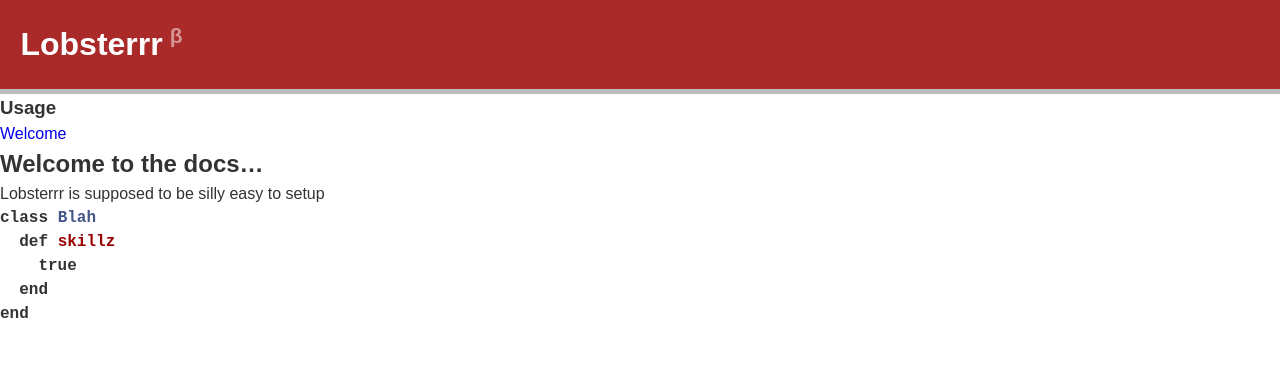
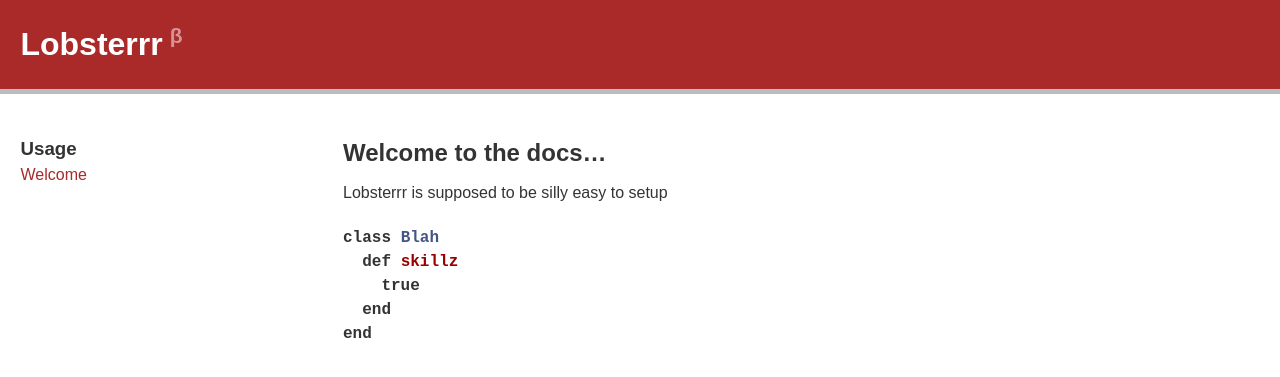
Before and after one commit to jamesduncombe/lobsterrr-documentation, a Jekyll site: the page built from index.md, in a window 1280 px wide. Shown: the top 377 px of the page. Built offline with Jekyll 4.4.1, drawn with Linux system fonts in a browser that asks for light colours.

Commit message:
Updated style

```diff
--- a/css/style.css
+++ b/css/style.css
@@ -11,6 +11,11 @@
 
 a {
   text-decoration: none;
+  color: #aa2929;
+}
+
+p {
+  margin-bottom: 21px;
 }
 
 header {
@@ -19,6 +24,7 @@
   color: #fff;
   font-weight: 300;
   border-bottom: 5px solid #bcbcbc;
+  margin-bottom: 21px;
 }
 
 header a {
@@ -31,3 +37,25 @@
   padding-left: 7px;
   opacity: .5;
 }
+
+aside, article {
+  padding: 1.6%;
+  float: left;
+}
+
+aside {
+  width: 22%;
+}
+
+aside li {
+  list-style: none;
+}
+
+article {
+  width: 66%;
+}
+
+article h1 {
+  margin-bottom: 10px;
+
+}
```
Also changed, not shown: 6 other files.
